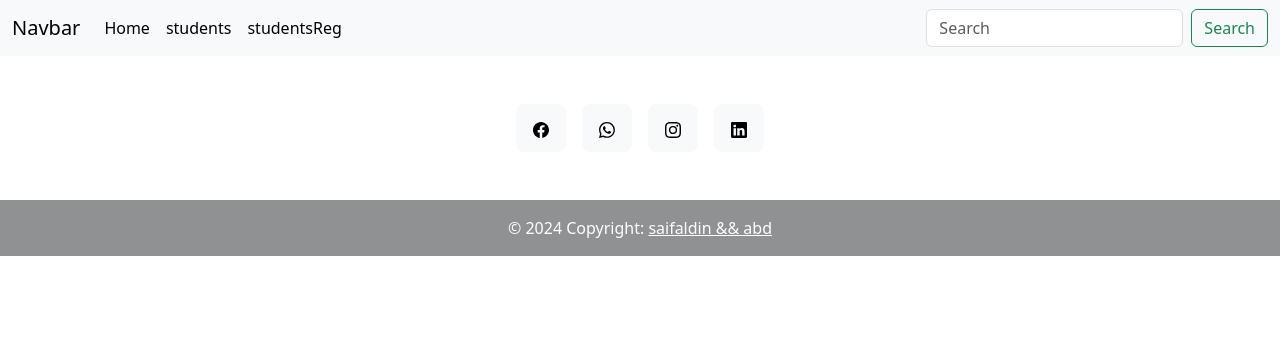
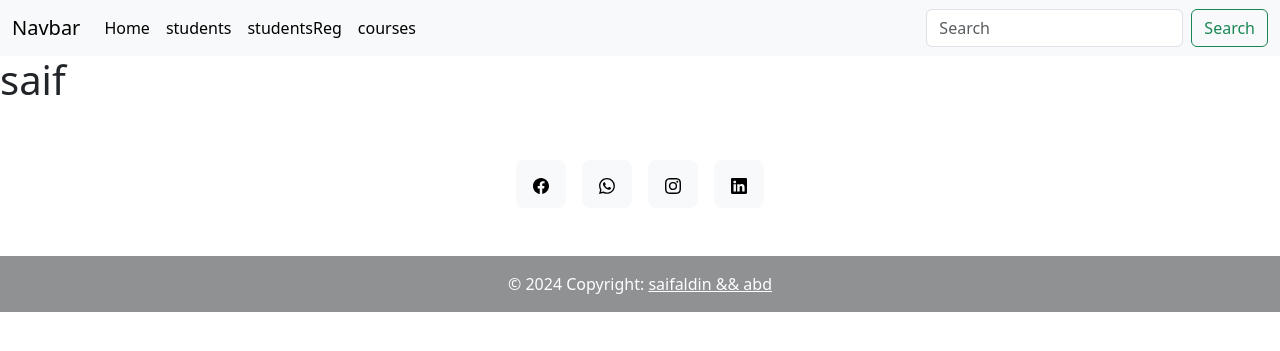
Before and after one commit to saifaldinkomi/system-register, a Django app: page / in a window 1280 px wide. Shown: the top 351 px of the page. Run offline with Django 5.2, Linux system fonts and the light colour scheme.

```diff
--- a/register/templates/register/main.html
+++ b/register/templates/register/main.html
@@ -11,7 +11,7 @@
   <body>
     {% include 'register/navbar.html' %}
     {% block content %}
-
+     <h1>saif</h1>
     {% endblock %}
     {% include 'register/footer.html' %}
     <script src="https://cdn.jsdelivr.net/npm/bootstrap@5.3.3/dist/js/bootstrap.bundle.min.js" integrity="sha384-YvpcrYf0tY3lHB60NNkmXc5s9fDVZLESaAA55NDzOxhy9GkcIdslK1eN7N6jIeHz" crossorigin="anonymous"></script>
--- a/register/templates/register/navbar.html
+++ b/register/templates/register/navbar.html
@@ -1,4 +1,3 @@
-
 <!DOCTYPE html>
 <html lang="en">
   <head>
@@ -7,32 +6,31 @@
     <title>Document</title>
   </head>
   <body>
-
     <nav class="navbar navbar-expand-lg bg-body-tertiary">
       <div class="container-fluid">
         <a class="navbar-brand" href="#">Navbar</a>
-        <button class="navbar-toggler" type="button" data-bs-toggle="collapse" data-bs-target="#navbarSupportedContent" aria-controls="navbarSupportedContent" aria-expanded="false" aria-label="Toggle navigation">
-          <span class="navbar-toggler-icon"></span>
-        </button>
+        <button class="navbar-toggler" type="button" data-bs-toggle="collapse" data-bs-target="#navbarSupportedContent" aria-controls="navbarSupportedContent" aria-expanded="false" aria-label="Toggle navigation"><span class="navbar-toggler-icon"></span></button>
         <div class="collapse navbar-collapse" id="navbarSupportedContent">
           <ul class="navbar-nav me-auto mb-2 mb-lg-0">
             <li class="nav-item">
-              <a class="nav-link active" aria-current="page" href="/">Home</a>
+              <a class="nav-link active" aria-current="page" href="{% url 'home' %}">Home</a>
             </li>
             <li class="nav-item">
-              <a class="nav-link active" aria-current="page" href=" students/">students</a>
+              <a class="nav-link active" aria-current="page" href="{% url 'students' %}">students</a>
             </li>
             <li class="nav-item">
-              <a class="nav-link active" aria-current="page" href=" studentsReg/">studentsReg</a>
+              <a class="nav-link active" aria-current="page" href="{% url 'studentsReg' %}">studentsReg</a>
+            </li>
+            <li class="nav-item">
+              <a class="nav-link active" aria-current="page" href="{% url 'courses' %}">courses</a>
             </li>
           </ul>
           <form class="d-flex" role="search">
-            <input class="form-control me-2" type="search" placeholder="Search" aria-label="Search">
+            <input class="form-control me-2" type="search" placeholder="Search" aria-label="Search" />
             <button class="btn btn-outline-success" type="submit">Search</button>
           </form>
         </div>
       </div>
     </nav>
-
   </body>
 </html>
--- a/register/urls.py
+++ b/register/urls.py
@@ -1,9 +1,9 @@
 from django.urls import path
 from . import views
 urlpatterns = [
-    path('',views.main),
-    path('courses/',views.courses),
-    path('coursesSchduels/',views.coursesSchedules),
-    path('students/',views.students),
-    path('studentsReg/',views.studentsReg),
+    path('',views.main,name='home'),
+    path('courses/',views.courses,name='courses'),
+    path('coursesSchduels/',views.coursesSchedules, name='coursesSchedules'),
+    path('students/',views.students,name='students'),
+    path('studentsReg/',views.studentsReg,name='studentsReg'),
 ]
--- a/register/views.py
+++ b/register/views.py
@@ -4,7 +4,11 @@ from .models import *
 def main(request):
     return render(request,"register/main.html")
 def courses(request):
-    return render(request,"register/courses.html")
+    courses=Courses.objects.all()
+    context={
+        'courses':courses
+    }
+    return render(request,"register/courses.html",context)
 def coursesSchedules(request):
     return render(request,"register/coursesSchedules.html")
 def students(request):
```
Also changed, not shown: register/templates/register/courses.html (+33 -1 lines), db.sqlite3.
